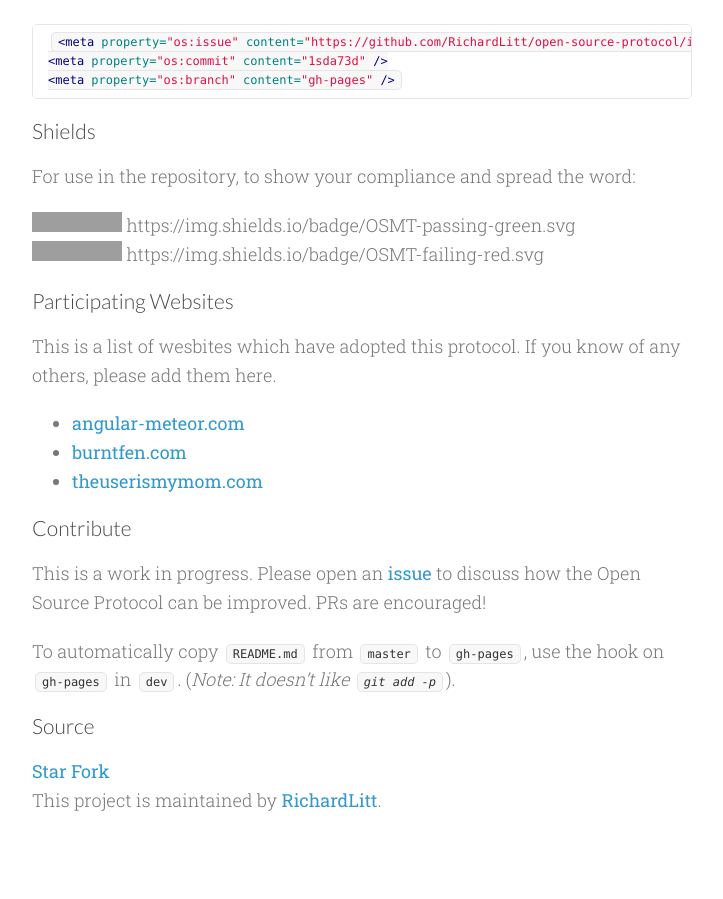
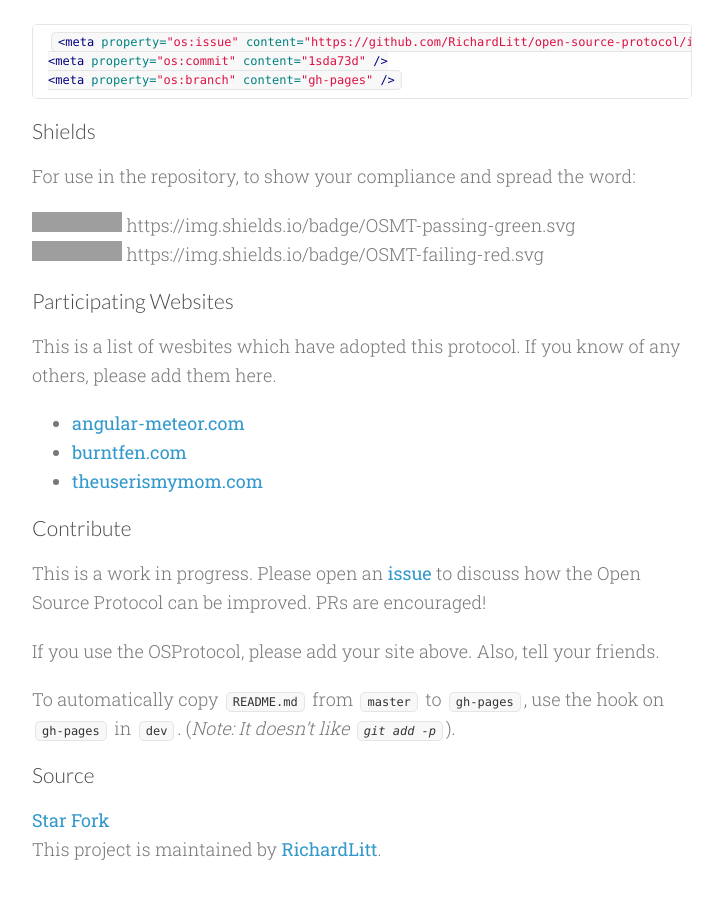
Before and after one commit to RichardLitt/open-source-protocol, a Jekyll site: the page built from index.md, in a window 1280 px wide and 900 px high, scrolled down 1783 px. Shown: the whole window, without its empty margins (278-1001 px from the left). Built offline with Jekyll 4.4.1, drawn with Linux system fonts in a browser that asks for light colours; Markdown is read by kramdown in place of the engine named in the settings; before the commit the page ends 2634 px from its top, so only the background shows below that; grey boxes are pictures that could not be loaded.

Commit message:
Sync README.md in master branch to index.md in gh-pages

```diff
--- a/index.md
+++ b/index.md
@@ -66,4 +66,6 @@ This is a list of wesbites which have adopted this protocol. If you know of any
 
 This is a work in progress. Please open an [issue](https://github.com/RichardLitt/open-source-protocol/issues) to discuss how the Open Source Protocol can be improved. PRs are encouraged!
 
+If you use the OSProtocol, please add your site above. Also, tell your friends.
+
 To automatically copy `README.md` from `master` to `gh-pages`, use the hook on `gh-pages` in `dev`. (_Note: It doesn't like `git add -p`_).
```
